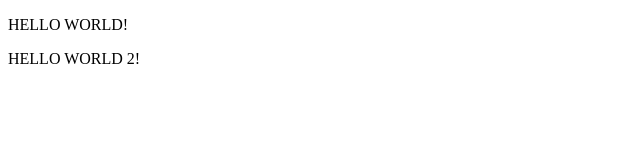
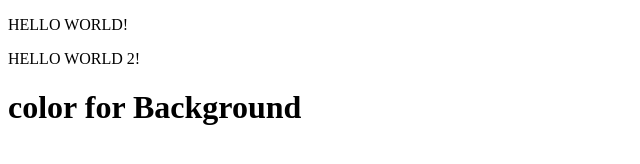
Before and after one commit to Feltaz/background-generator, a plain HTML site: page index.html in a window 1280 px wide. Shown: the whole page, without its empty margins (0-640 px from the left). Drawn offline with Linux system fonts and the light colour scheme.

Commit message:
adding h2 tag

```diff
--- a/index.html
+++ b/index.html
@@ -8,6 +8,7 @@
 	<body>
 		<p>HELLO WORLD!<p>
 		<p>HELLO WORLD 2!</p>
+		<h1>color for Background</h1>
 	</body>
 
 </html>
```
